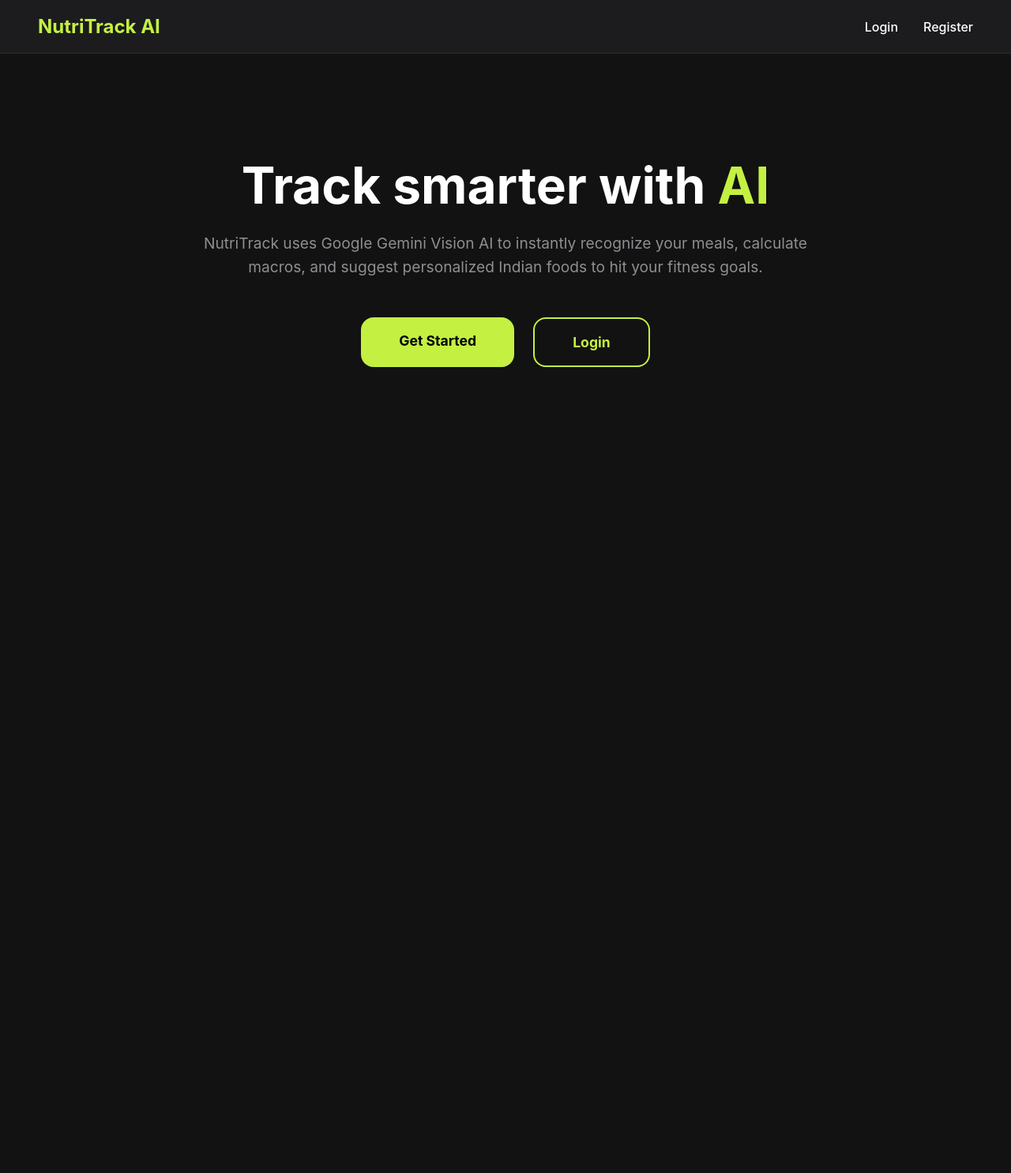
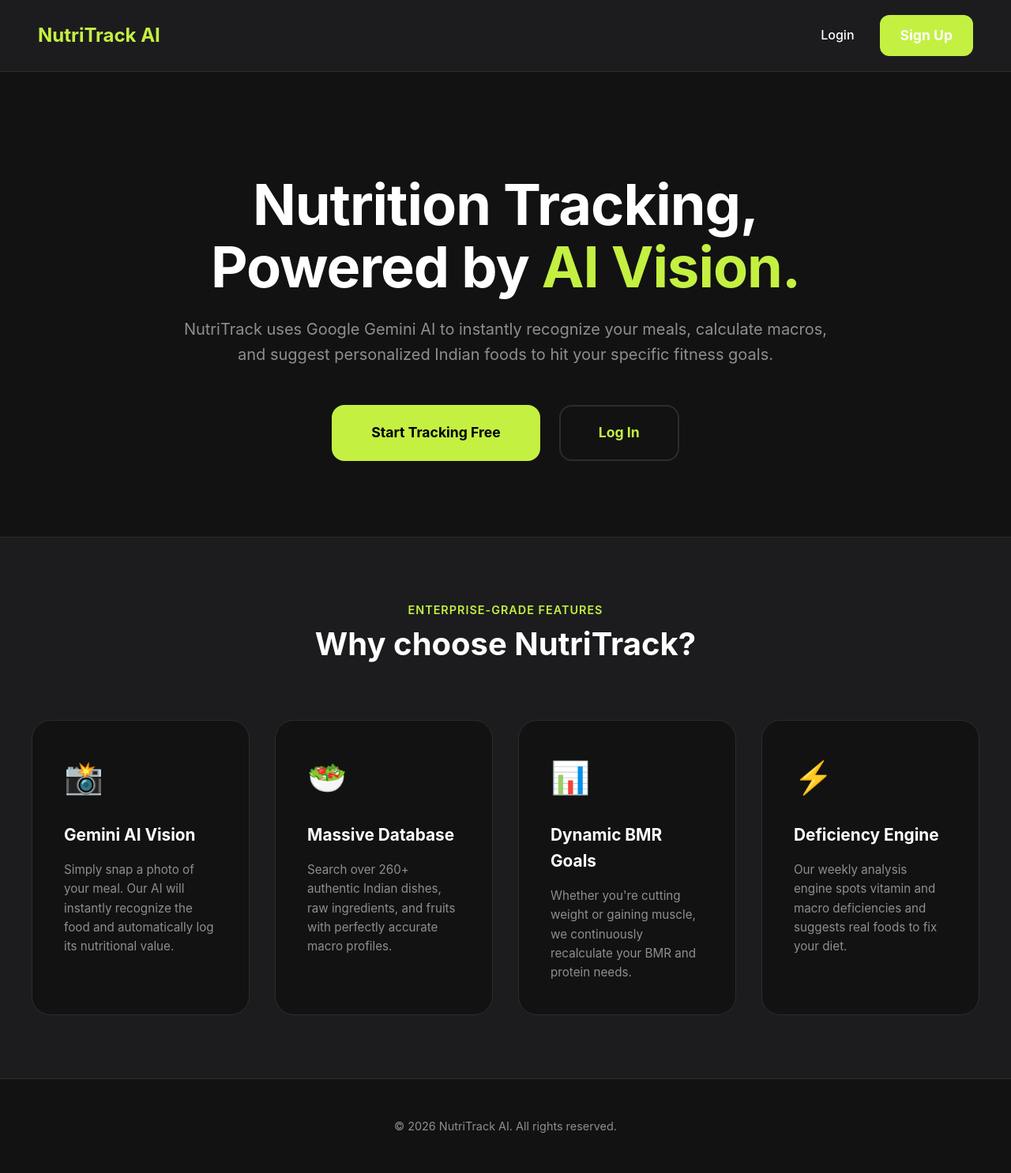
Before and after one commit to akhil-preman/Nutritrack, a Flask app: page / in a window 1280 px wide. Shown: the whole page at 79% size. Before the commit the page ends 465 px from the top, so only its background shows below. Run offline with Flask 3, Linux system fonts and the light colour scheme.

Commit message:
style: Redesign landing page with professional SaaS aesthetic
- Added a comprehensive 'Why choose NutriTrack?' features grid.
- Redesigned the hero section with better typography and spacing.
- Added a professional footer and stylized the top navbar CTA button.

```diff
--- a/templates/index.html
+++ b/templates/index.html
@@ -3,7 +3,7 @@
 <head>
     <meta charset="UTF-8">
     <meta name="viewport" content="width=device-width, initial-scale=1.0">
-    <title>NutriTrack AI</title>
+    <title>NutriTrack AI - Smart Meal Tracking</title>
     <style>
         :root {
             --bg-color: #121212;
@@ -14,27 +14,45 @@
             --text-muted: #8e8e93;
             --border-color: #2c2c2e;
         }
-        body { font-family: -apple-system, BlinkMacSystemFont, "Segoe UI", Roboto, sans-serif; background-color: var(--bg-color); margin: 0; padding: 0; color: var(--text-main); }
+        body { font-family: -apple-system, BlinkMacSystemFont, "Segoe UI", Roboto, sans-serif; background-color: var(--bg-color); margin: 0; padding: 0; color: var(--text-main); line-height: 1.6; }
 
         /* Navbar */
-        .navbar { display: flex; justify-content: space-between; align-items: center; padding: 1.2rem 3rem; background-color: var(--card-bg); border-bottom: 1px solid var(--border-color); }
+        .navbar { display: flex; justify-content: space-between; align-items: center; padding: 1.2rem 3rem; background-color: var(--card-bg); border-bottom: 1px solid var(--border-color); position: sticky; top: 0; z-index: 100; }
         .nav-brand { font-size: 1.5rem; font-weight: 700; color: var(--primary-color); display: flex; align-items: center; gap: 8px; text-decoration: none; }
         .nav-links { display: flex; align-items: center; gap: 2rem; font-size: 1rem; font-weight: 500; }
         .nav-links a { color: var(--text-main); text-decoration: none; transition: color 0.2s; }
         .nav-links a:hover { color: var(--primary-color); }
 
-        .hero-container { max-width: 800px; margin: 8rem auto; padding: 0 1.5rem; text-align: center; }
-
-        .hero-container h1 { font-size: 4rem; margin: 0 0 1rem 0; color: var(--text-main); }
-        .hero-container h1 span { color: var(--primary-color); }
-        .hero-container p { color: var(--text-muted); font-size: 1.2rem; margin-bottom: 3rem; line-height: 1.6; }
+        /* Hero Section */
+        .hero-section { padding: 8rem 1.5rem 6rem 1.5rem; text-align: center; max-width: 900px; margin: 0 auto; }
+        .hero-section h1 { font-size: 4.5rem; margin: 0 0 1.5rem 0; color: var(--text-main); line-height: 1.1; letter-spacing: -1px; }
+        .hero-section h1 span { color: var(--primary-color); }
+        .hero-section p { color: var(--text-muted); font-size: 1.25rem; margin-bottom: 3rem; padding: 0 2rem; }
 
         .btn-group { display: flex; gap: 1.5rem; justify-content: center; }
-        .btn { padding: 1.2rem 3rem; border-radius: 16px; font-size: 1.1rem; font-weight: 700; cursor: pointer; text-decoration: none; transition: transform 0.2s; }
-        .btn-primary { background: var(--primary-color); color: #000; border: none; }
-        .btn-primary:hover { transform: scale(1.05); }
-        .btn-secondary { background: transparent; color: var(--primary-color); border: 2px solid var(--primary-color); }
-        .btn-secondary:hover { background: rgba(196, 240, 66, 0.1); }
+        .btn { padding: 1.2rem 3rem; border-radius: 16px; font-size: 1.1rem; font-weight: 700; cursor: pointer; text-decoration: none; transition: all 0.2s; }
+        .btn-primary { background: var(--primary-color); color: #000; border: 2px solid var(--primary-color); }
+        .btn-primary:hover { transform: translateY(-2px); box-shadow: 0 10px 20px rgba(196, 240, 66, 0.2); }
+        .btn-secondary { background: transparent; color: var(--primary-color); border: 2px solid var(--border-color); }
+        .btn-secondary:hover { border-color: var(--primary-color); background: rgba(196, 240, 66, 0.05); }
+
+        /* Features Section */
+        .features-section { background: var(--card-bg); border-top: 1px solid var(--border-color); padding: 5rem 1.5rem; }
+        .features-container { max-width: 1200px; margin: 0 auto; }
+        .section-title { text-align: center; margin-bottom: 4rem; }
+        .section-title h2 { font-size: 2.5rem; margin: 0 0 10px 0; }
+        .section-title p { color: var(--primary-color); font-weight: 600; margin: 0; text-transform: uppercase; letter-spacing: 1px; font-size: 0.9rem; }
+
+        .features-grid { display: grid; grid-template-columns: repeat(auto-fit, minmax(250px, 1fr)); gap: 2rem; }
+        .feature-card { background: var(--bg-color); padding: 2.5rem; border-radius: 24px; border: 1px solid var(--border-color); transition: transform 0.2s; }
+        .feature-card:hover { transform: translateY(-5px); border-color: var(--primary-color); }
+        .feature-icon { font-size: 2.5rem; margin-bottom: 1.5rem; }
+        .feature-card h3 { font-size: 1.3rem; margin: 0 0 1rem 0; }
+        .feature-card p { color: var(--text-muted); margin: 0; font-size: 0.95rem; }
+
+        /* Footer */
+        .footer { padding: 3rem 1.5rem; text-align: center; border-top: 1px solid var(--border-color); margin-top: auto; }
+        .footer p { color: var(--text-muted); font-size: 0.9rem; margin: 0; }
     </style>
 </head>
 <body>
@@ -42,18 +60,54 @@
         <a href="/" class="nav-brand">NutriTrack AI</a>
         <div class="nav-links">
             <a href="/login">Login</a>
-            <a href="/register">Register</a>
+            <a href="/register" class="btn btn-primary" style="padding: 0.6rem 1.5rem; border-radius: 12px;">Sign Up</a>
         </div>
     </nav>
 
-    <div class="hero-container">
-        <h1>Track smarter with <span>AI</span></h1>
-        <p>NutriTrack uses Google Gemini Vision AI to instantly recognize your meals, calculate macros, and suggest personalized Indian foods to hit your fitness goals.</p>
+    <div class="hero-section">
+        <h1>Nutrition Tracking,<br>Powered by <span>AI Vision.</span></h1>
+        <p>NutriTrack uses Google Gemini AI to instantly recognize your meals, calculate macros, and suggest personalized Indian foods to hit your specific fitness goals.</p>
 
         <div class="btn-group">
-            <a href="/register" class="btn btn-primary">Get Started</a>
-            <a href="/login" class="btn btn-secondary">Login</a>
+            <a href="/register" class="btn btn-primary">Start Tracking Free</a>
+            <a href="/login" class="btn btn-secondary">Log In</a>
         </div>
     </div>
+
+    <div class="features-section">
+        <div class="features-container">
+            <div class="section-title">
+                <p>Enterprise-Grade Features</p>
+                <h2>Why choose NutriTrack?</h2>
+            </div>
+
+            <div class="features-grid">
+                <div class="feature-card">
+                    <div class="feature-icon">📸</div>
+                    <h3>Gemini AI Vision</h3>
+                    <p>Simply snap a photo of your meal. Our AI will instantly recognize the food and automatically log its nutritional value.</p>
+                </div>
+                <div class="feature-card">
+                    <div class="feature-icon">🥗</div>
+                    <h3>Massive Database</h3>
+                    <p>Search over 260+ authentic Indian dishes, raw ingredients, and fruits with perfectly accurate macro profiles.</p>
+                </div>
+                <div class="feature-card">
+                    <div class="feature-icon">📊</div>
+                    <h3>Dynamic BMR Goals</h3>
+                    <p>Whether you're cutting weight or gaining muscle, we continuously recalculate your BMR and protein needs.</p>
+                </div>
+                <div class="feature-card">
+                    <div class="feature-icon">⚡</div>
+                    <h3>Deficiency Engine</h3>
+                    <p>Our weekly analysis engine spots vitamin and macro deficiencies and suggests real foods to fix your diet.</p>
+                </div>
+            </div>
+        </div>
+    </div>
+
+    <footer class="footer">
+        <p>&copy; 2026 NutriTrack AI. All rights reserved.</p>
+    </footer>
 </body>
 </html>
```
